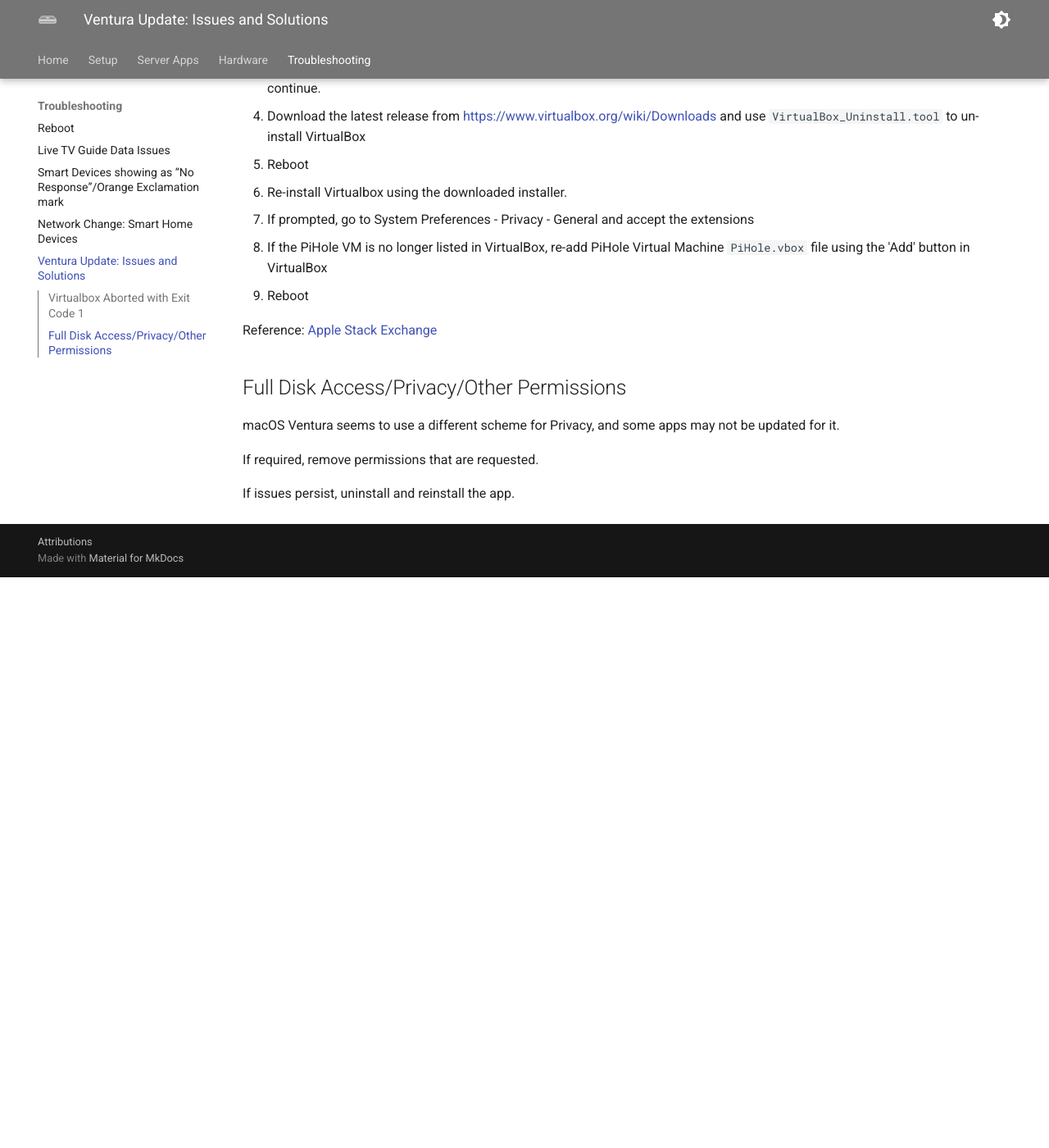
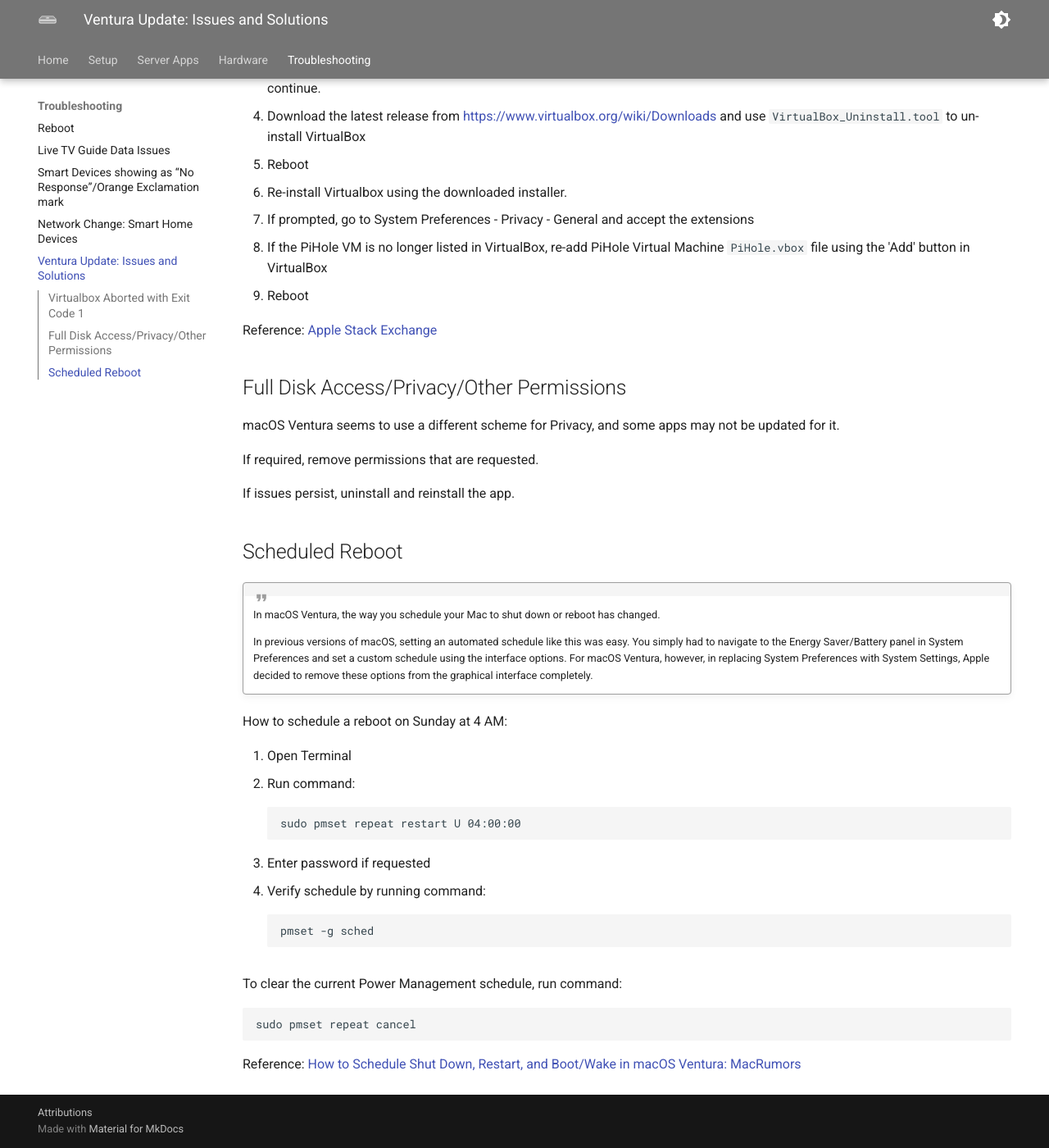
Before and after one commit to AndrewBreyen/MacServer-Documentation, an MkDocs documentation site: the page built from docs/troubleshooting/ventura-update.md, in a window 1280 px wide and 1400 px high, scrolled down 936 px. Shown: the whole window at 82% size. Built offline with MkDocs 1.6.1 and Material for MkDocs 9.7.7, drawn with Linux system fonts in a browser that asks for light colours; before the commit the page ends 1640 px from its top, so only the background shows below that.

Commit message:
macOS Ventura power management

````diff
--- a/docs/troubleshooting/ventura-update.md
+++ b/docs/troubleshooting/ventura-update.md
@@ -52,3 +52,30 @@
 If required, remove permissions that are requested.
 
 If issues persist, uninstall and reinstall the app.
+
+## Scheduled Reboot
+
+!!! quote " "
+    In macOS Ventura, the way you schedule your Mac to shut down or reboot has changed.
+
+    In previous versions of macOS, setting an automated schedule like this was easy. You simply had to navigate to the Energy Saver/Battery panel in System Preferences and set a custom schedule using the interface options. For ‌macOS Ventura‌, however, in replacing System Preferences with System Settings, Apple decided to remove these options from the graphical interface completely.
+
+How to schedule a reboot on Sunday at 4 AM:
+
+1. Open Terminal
+2. Run command:
+```
+sudo pmset repeat restart U 04:00:00
+```
+3. Enter password if requested
+4. Verify schedule by running command:
+```
+pmset -g sched
+```
+
+To clear the current Power Management schedule, run command:
+```
+sudo pmset repeat cancel
+```
+
+Reference: [How to Schedule Shut Down, Restart, and Boot/Wake in macOS Ventura: MacRumors](https://www.macrumors.com/how-to/schedule-shut-down-boot-up-macos-ventura/)
````
Also changed, not shown: docs/setup/macos-settings.md (+8 -0 lines).
